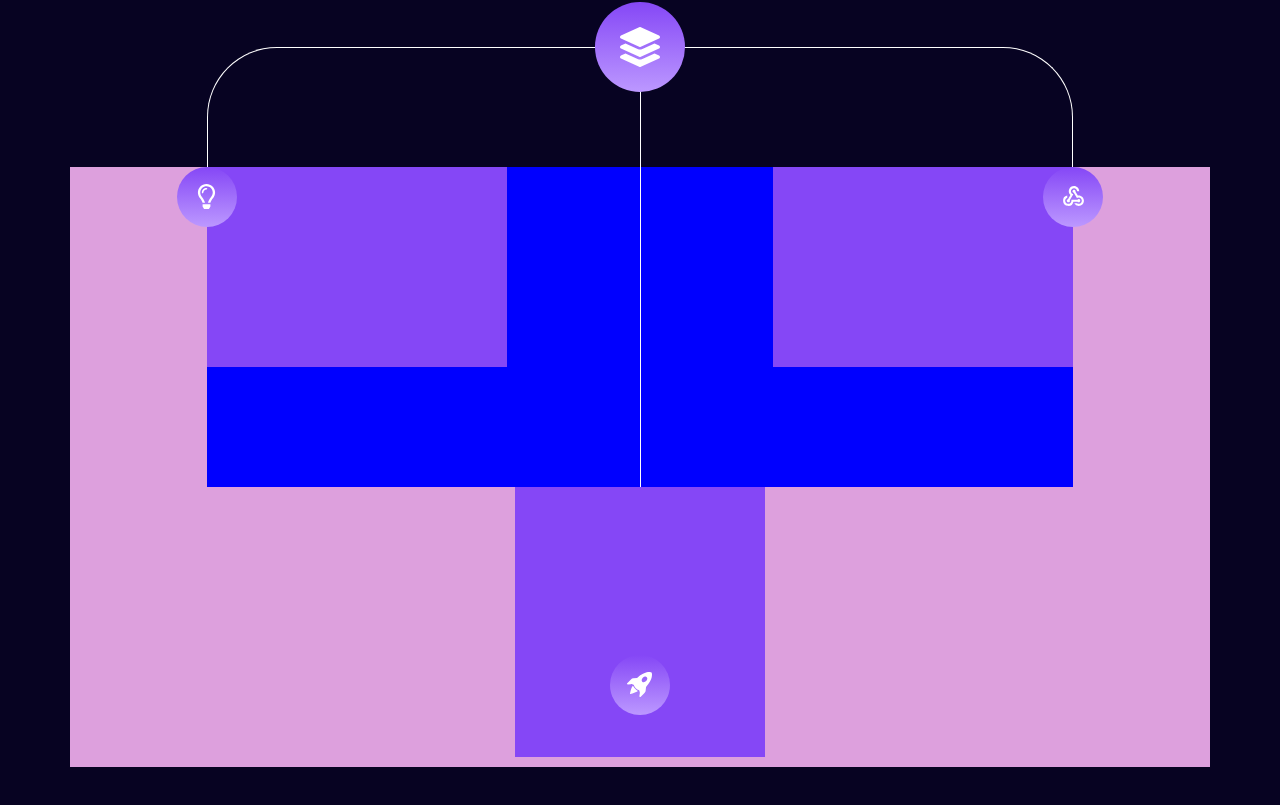
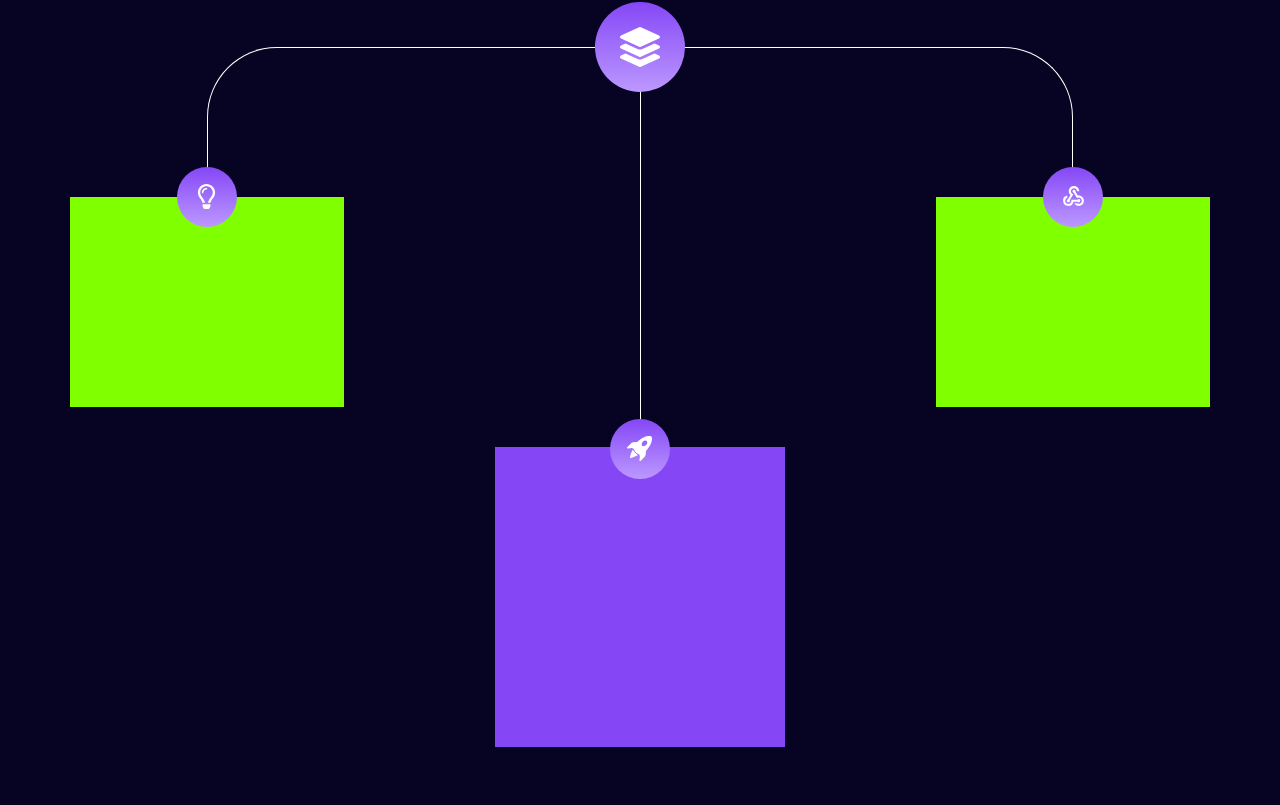
Before and after one commit to Vitalina-Korchova/landing-page, a React (Vite) app: page / in a window 1280 px wide. Shown: the part 1087-1892 px from the top of the page. Built offline with nearby package versions, Linux system fonts and the light colour scheme; a web font is replaced by a local one.

Commit message:
fixing posotion in  benefits section

```diff
--- a/src/components/BenefitsSection.tsx
+++ b/src/components/BenefitsSection.tsx
@@ -21,6 +21,10 @@ export default function BenefitsSection() {
             <div className="block-long-line"></div>
           </div>
           <div className="block-cards">
+            <div className="block-2-cards">
+              <div></div>
+              <div></div>
+            </div>
             <div className="block-icons">
               <div>
                 <div className="circle-develop">
--- a/src/styles/partials/benefits-section.scss
+++ b/src/styles/partials/benefits-section.scss
@@ -31,7 +31,7 @@
       width: 76%;
       display: flex;
       margin: auto;
-      height: 400px;
+      height: 380px;
       background-color: transparent;
       position: relative;
 
@@ -72,7 +72,23 @@
         left: 50%;
         width: 1px;
         background-color: white;
-        height: 440px;
+        height: 380px;
+      }
+    }
+
+    .block-2-cards {
+      position: absolute;
+      top: 30px;
+      width: 100%;
+      height: 210px;
+      background-color: transparent;
+      display: flex;
+      justify-content: space-between;
+
+      div {
+        width: 24%;
+        height: 210px;
+        background-color: chartreuse;
       }
     }
 
@@ -80,13 +96,13 @@
       position: absolute;
       top: 120px;
       width: 100%;
-      background-color: plum;
+      background-color: transparent;
       height: 600px;
 
       .block-icons {
         width: 76%;
-        background-color: blue;
-        height: 320px;
+        background-color: transparent;
+        height: 280px;
         display: flex;
         margin: auto;
         flex-direction: column;
@@ -136,13 +152,6 @@
             position: absolute;
             right: -30px;
           }
-
-          .card-develop,
-          .card-technologies {
-            width: 300px;
-            height: 200px;
-            background-color: #8547f6;
-          }
         }
 
         > div:last-child {
@@ -173,8 +182,8 @@
         .bottom-card-goals {
           display: flex;
           margin: auto;
-          width: 250px;
-          height: 270px;
+          width: 290px;
+          height: 300px;
           background-color: #8547f6;
         }
       }
```
